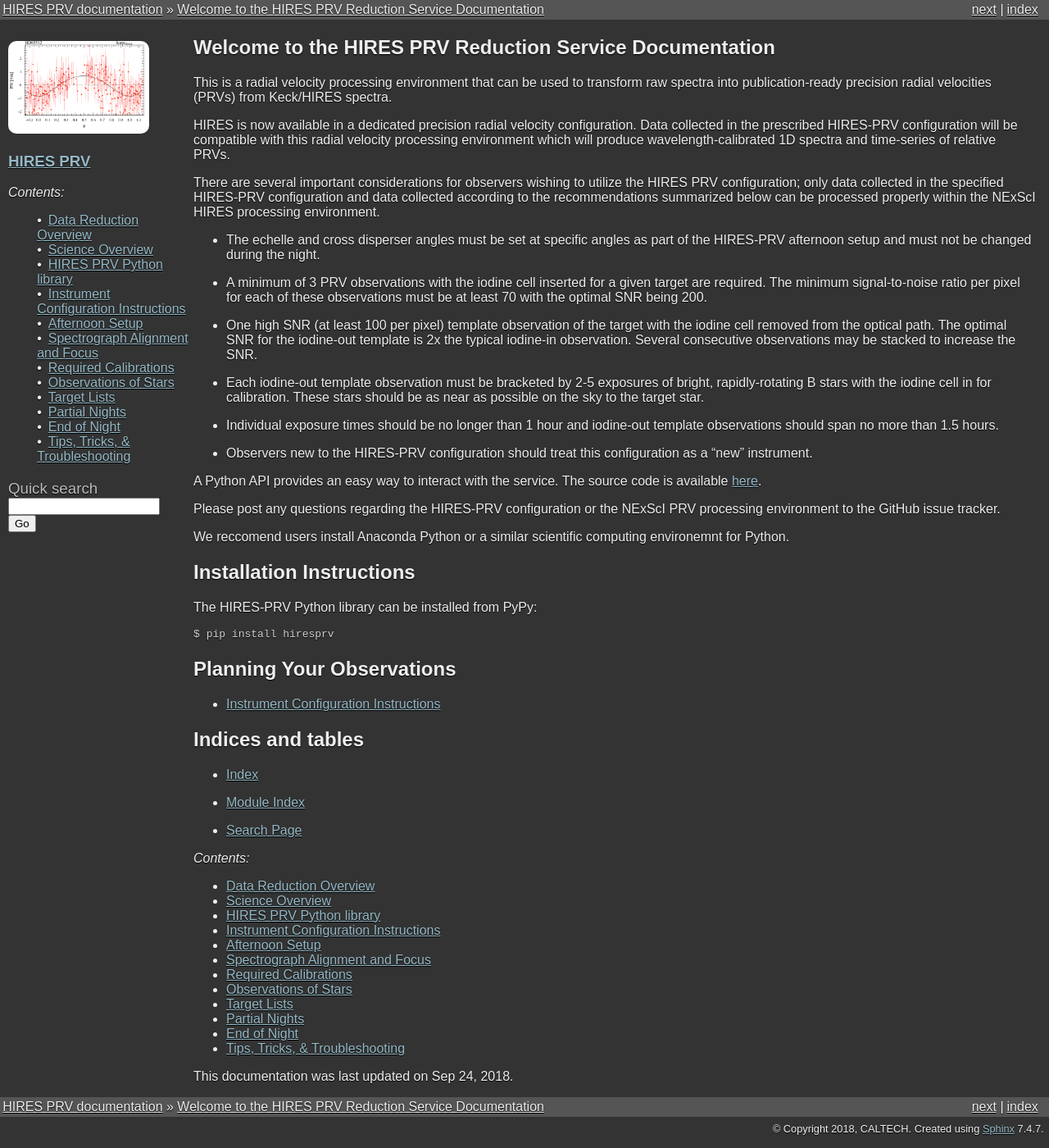
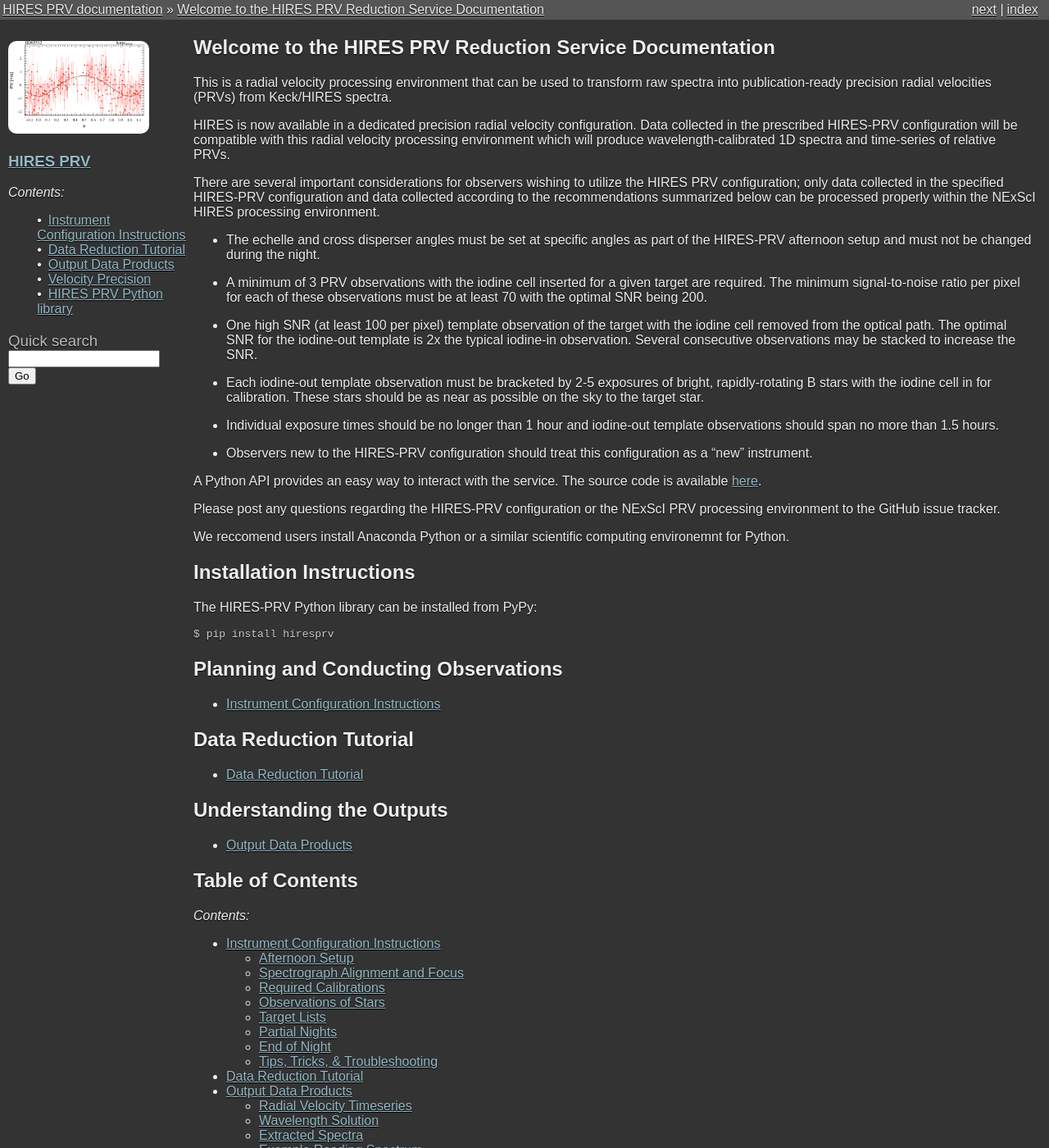
Before and after one commit to Caltech-IPAC/hiresprv, a Sphinx documentation site: the page built from sphinx/index.rst, in a window 1280 px wide and 1400 px high. Shown: the whole window at 82% size. Built offline with Sphinx 7.4.7, drawn with Linux system fonts in a browser that asks for light colours; formulas are drawn with MathJax 3; some of the changed lines change nothing that is shown; some of the changed text lies outside the part shown.

Commit message:
documented output products

```diff
--- a/sphinx/data_reduction_overview.rst
+++ b/sphinx/data_reduction_overview.rst
@@ -1,4 +1,6 @@
-Data Reduction Overview
+.. _data_reduction_overview:
+
+Data Reduction Tutorial
 =======================
 
-TBS
+TO DO: Jupyter notebook as static HTML goes here
--- a/sphinx/hiresprv.rst
+++ b/sphinx/hiresprv.rst
@@ -13,6 +13,7 @@
 .. automodule:: hiresprv.status
 .. automodule:: hiresprv.database
 .. automodule:: hiresprv.idldriver
+.. automodule:: hiresprv.download
 
 |
 
--- a/sphinx/index.rst
+++ b/sphinx/index.rst
@@ -40,31 +40,37 @@
     $ pip install hiresprv
 
 
-Planning Your Observations
-==========================
+Planning and Conducting Observations
+====================================
 * :ref:`setup`
 
 
+Data Reduction Tutorial
+=======================
+* :ref:`data_reduction_overview`
 
 
-Indices and tables
-==================
+Understanding the Outputs
+=========================
+* :ref:`outputs`
+
+Table of Contents
+=================
+
+.. toctree::
+   :maxdepth: 2
+   :name: mastertoc
+   :caption: Contents:
+
+   setup
+   data_reduction_overview
+   outputs
+   performance
+   hiresprv
 
 * :ref:`genindex`
 * :ref:`modindex`
 * :ref:`search`
 
 
-.. toctree::
-   :maxdepth: 2
-   :name: mastertoc
-   :caption: Contents:
-
-   data_reduction_overview
-   science_overview
-   hiresprv
-   setup
-
-
-
 This documentation was last updated on |today|.
--- /dev/null
+++ b/sphinx/outputs.rst
@@ -0,0 +1,117 @@
+.. _outputs:
+
+Output Data Products
+====================
+
+Radial Velocity Timeseries
+++++++++++++++++++++++++++
+
+Radial velocity timeseries data can be downloaded in CSV format using the :meth:`hiresprv.download.Download.rvcurve` method.
+This table contains six columns:
+
+.. list-table:: RV Timeseries
+    :widths: 25 75 25 25 25 25
+    :header-rows: 1
+
+    * - Column name
+      - Column description
+      - Units
+      - Type
+      - Valid range
+      - Null value
+    * - NAME
+      - Target name
+      -
+      - string
+      - 14 characters
+      - UNKNOWN
+    * - BJD_TDB
+      - Barycentric Julian Date in the dynamical time system
+      - JD
+      - float
+      - -inf to +inf
+      - NaN
+    * - RV
+      - Radial velocity
+      - m/s
+      - float
+      - -inf to +inf
+      - NaN
+    * - RV_ERR
+      - Radial velocity uncertainty
+      - m/s
+      - float
+      - -inf to +inf
+      - NaN
+    * - BC
+      - Barycentric correction
+      - m/s
+      - float
+      - -inf to +inf
+      - NaN
+    * - ADU
+      - Signal near 5500 Angstroms
+      - ADU
+      - float
+      - 0 to +inf
+      - NaN
+    * - CHI
+      - Median chi-squared from the doppler fitting
+      -
+      - float
+      - 0 to +inf
+      - NaN
+
+
+Wavelength Solution
++++++++++++++++++++
+
+Here we provide a standard wavelength solution. Due to the strict requirements on the instrument configuration, this
+static wavelength solution is good to ±1 pixel for any observed spectrum.
+
+:download:`keck_rwav.fits <_static/keck_rwav.fits>`
+
+See below for an example of reading and interpreting this wavelength solution.
+
+
+Extracted Spectra
++++++++++++++++++
+Use the :mod:`hiresprv.download` module to access and download the 1D extracted spectra onto your local disk.
+
+The extracted spectra are available as single-extension FITS files. One file will be produced for each observation.
+The FITS file contains an array with dimensions 16 x 4021.
+Headers for these files are copied directly from the original echellegram images as downloaded from KOA.
+The value at each location in the array corresponds to the ADU counts summed over the spatial dimension of each
+spectral trace. These arrays can be loaded along with the wavelength solution files in order to associate them
+with a rough wavelength calibration.
+
+
+Example Reading Spectrum
+++++++++++++++++++++++++
+Example python code to plot the order containing the Mg B triplet:
+
+.. code-block:: python
+
+    In [1]: import hiresprv.download
+
+    In [2]: from astropy.io import fits
+
+    In [3]: import pylab as pl
+
+    In [4]: dl = hiresprv.download.Download('./prvcookie.txt')
+
+    In [5]: dl.spectrum('20091231.123')
+
+    In [6]: spectrum = fits.getdata(dl.filepath)
+
+    In [7]: wavelength = fits.getdata('http://caltech-ipac.github.io/hiresprv/_static/keck_rwav.fits')
+
+    In [8]: pl.plot(wavelength[2,:], spectrum[2,:], 'k-')
+
+    In [9]: pl.xlabel('Wavelength [$\AA$]')
+
+    In [10]: pl.ylabel('Counts [ADU]')
+
+    In [11]: pl.show()
+
+.. image:: _static/sample_spec.png
--- /dev/null
+++ b/sphinx/performance.rst
@@ -0,0 +1,6 @@
+.. _performance:
+
+Velocity Precision
+==================
+
+TO DO: science verification/validation stuff here
--- a/sphinx/science_overview.rst
+++ /dev/null
@@ -1,4 +0,0 @@
-Science Overview
-================
-
-TBS
```
Also changed, not shown: sphinx/setup.rst (+15 -16 lines).
